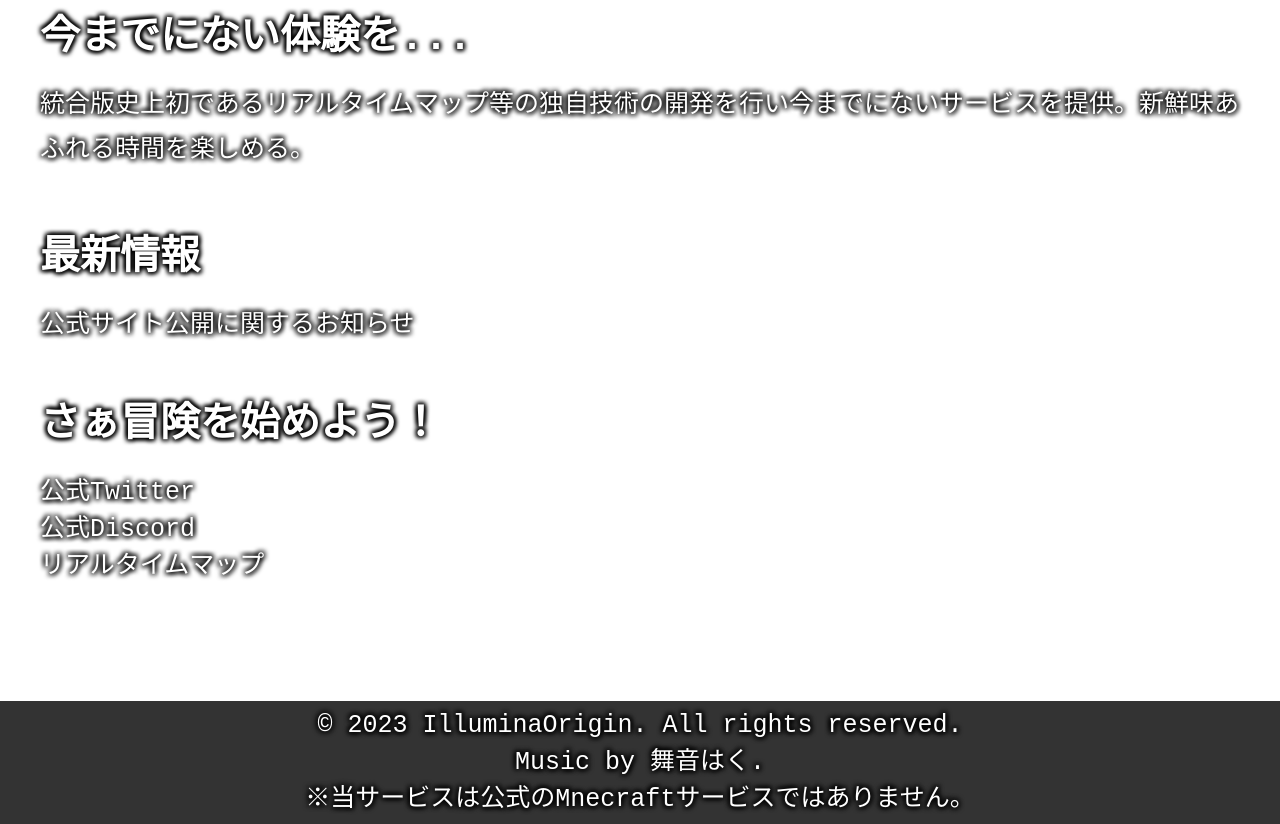
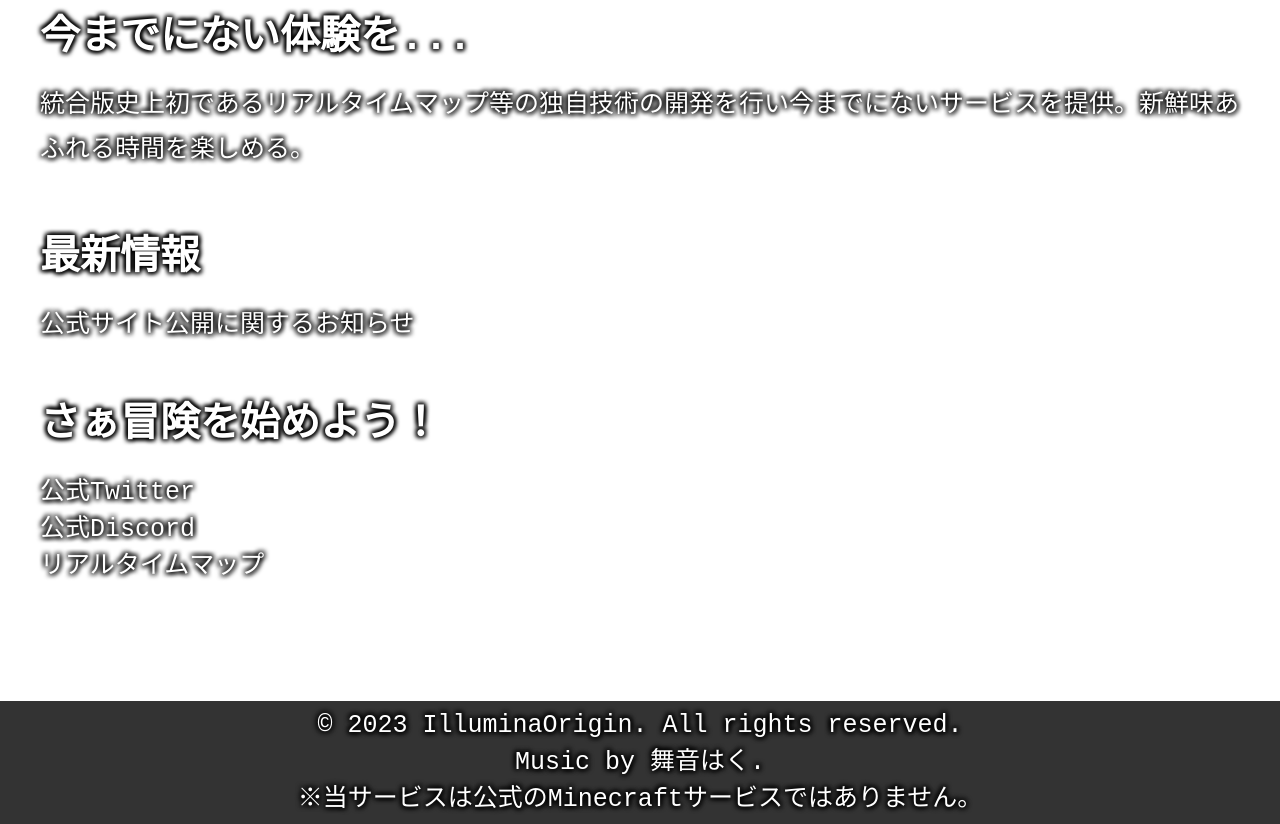
Before and after one commit to karonyt/rpg, a plain HTML site: page index.html in a window 1280 px wide. Shown: the part 984-1808 px from the top of the page. Drawn offline with nearby package versions, Linux system fonts and the light colour scheme.

Commit message:
Update index.html

```diff
--- a/index.html
+++ b/index.html
@@ -498,7 +498,7 @@
         </div>
     </main>
     <footer class="scroll-animate-element">
-        <p>&copy; 2023 IlluminaOrigin. All rights reserved.<br>Music by 舞音はく.<br>※当サービスは公式のMnecraftサービスではありません。</p>
+        <p>&copy; 2023 IlluminaOrigin. All rights reserved.<br>Music by 舞音はく.<br>※当サービスは公式のMinecraftサービスではありません。</p>
     </footer>
     <script>
         var video = document.getElementById("background-video");
```
